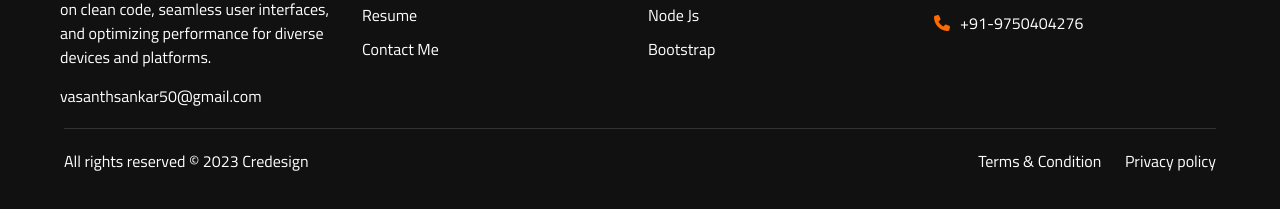
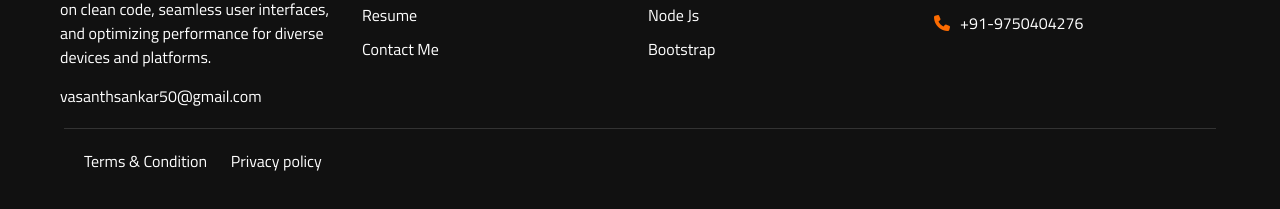
Before and after one commit to Vas3e/vasanth_portfolio, a plain HTML site: page index.html in a window 1280 px wide. Shown: the part 3388-3597 px from the top of the page. Drawn offline with Linux system fonts and the light colour scheme.

Commit message:
third commit

```diff
--- a/index.html
+++ b/index.html
@@ -333,7 +333,7 @@
             </div>
         </div>
         <div class="footer-bottom">
-            <p>All rights reserved © 2023 Credesign</p>
+
             <div class="footer-bottom-links">
                 <a href="#">Terms & Condition</a>
                 <a href="#">Privacy policy</a>
```
